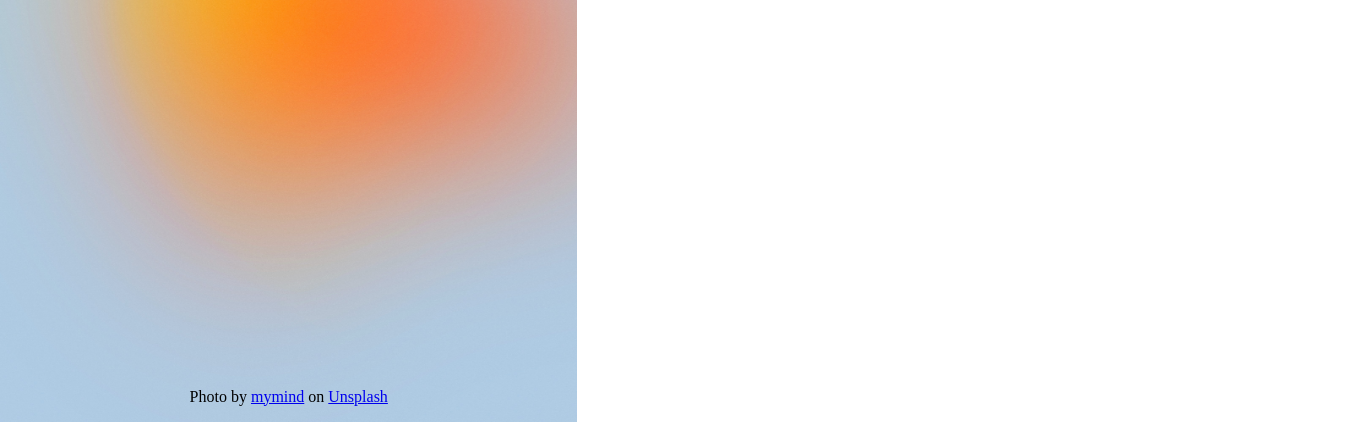
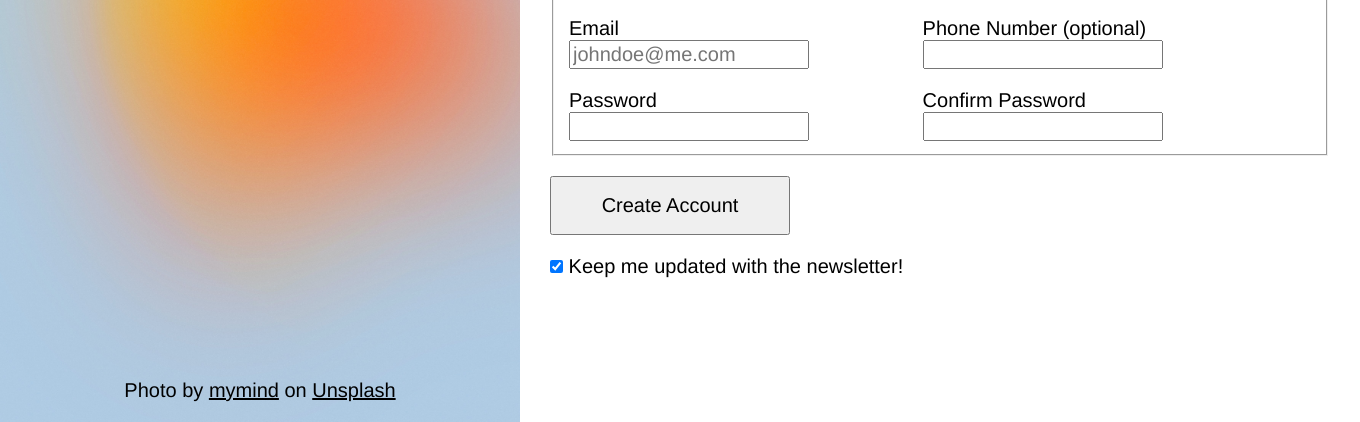
Before and after one commit to owen-addison/odin-sign-up-form, a plain HTML site: page index.html in a window 1280 px wide. Shown: the part 378-800 px from the top of the page, 1360 px wide, since content can reach past the window. Drawn offline with Linux system fonts and the light colour scheme; a web font is replaced by a local one.

Commit message:
Adds new styling for form elements

```diff
--- a/styles.css
+++ b/styles.css
@@ -1,8 +1,9 @@
 @import url('https://fonts.googleapis.com/css2?family=Codystar&family=Raleway+Dots&display=swap');
 
-/* :root {
-
-} */
+:root {
+    font-family: 'Raleway Dots', Helvetica, Arial, sans-serif;
+    font-size: 20px;
+}
 
 .content {
     display: flex;
@@ -21,14 +22,13 @@
     flex: 1 0 auto;
     width: 40%;
     height: 100vh;
+    min-width: 26rem;
 }
 
 .bg-image {
     position: absolute;
-    /* top: 0; */
     width: 100%;
     height: 100vh;
-    /* width: 100%; */
 }
 
 
@@ -43,7 +43,7 @@
     top: 20%;
 
     background: #000;
-    opacity: 0.7;
+    opacity: 0.4;
     width: 100%;
     height: 160px;
 }
@@ -54,9 +54,10 @@
 
 .logo-text {
     color: white;
-    font-family: 'Raleway Dots', 'Codystar', cursive;
-    font-size: 3rem;
-    width: auto;
+    font-family: 'Codystar', 'Raleway Dots', cursive;
+    font-size: 2.5rem;
+    width: 16rem;
+    text-align: left;
 }
 
 
@@ -73,8 +74,58 @@ p {
     text-align: center;
 }
 
+.footer a {
+    color: #000;
+}
+
 /* FORM SECTION */
 
 .form-side {
+    display: flex;
+    flex-direction: column;
+    justify-content: center;
+    align-items: left;
+    gap: 20px;
+
+    padding: 1.5rem;
+    min-width: 39rem;
+}
+
+.form-intro p {
+    text-align: left;
+}
+
+form {
+    display: flex;
+    flex-direction: column;
+    gap: 20px;
+}
+
+.form-top {
+    display: flex;
+    flex-direction: column;
+    width: auto;
+    gap: 20px;
+}
+
+.form-row {
+    display: flex;
+    flex-direction: row;
+    justify-content: space-between;
+
+
+    width: 80%;
+}
+
+.input-group {
+    display: flex;
+    flex-direction: column;
+    width: 12rem;
+}
+
+button {
+    flex: none;
+    width: 12em;
+    padding: 0.8em 1em 0.8em 1em;
 
 }
```
